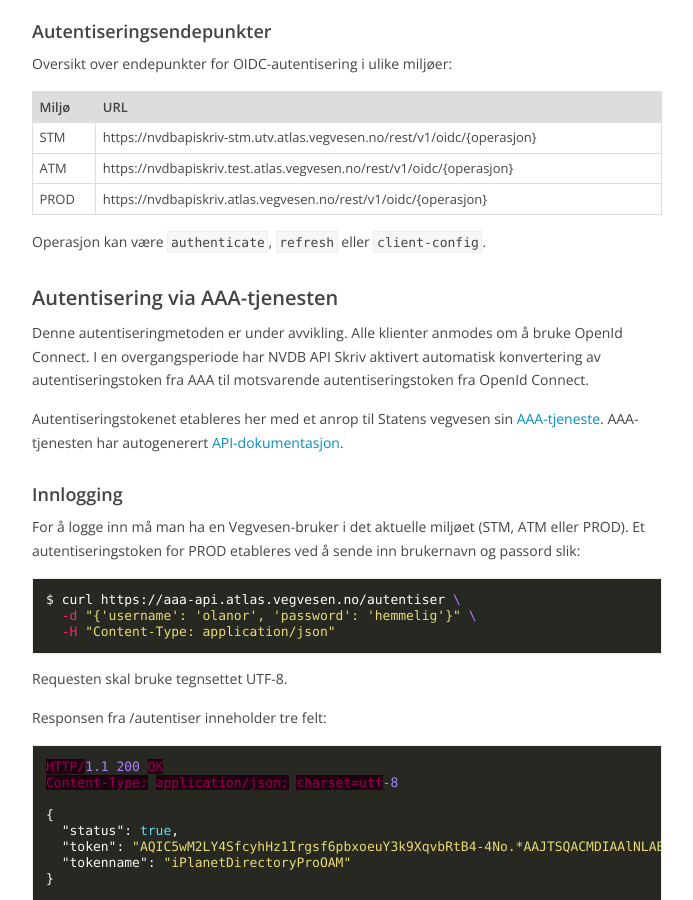
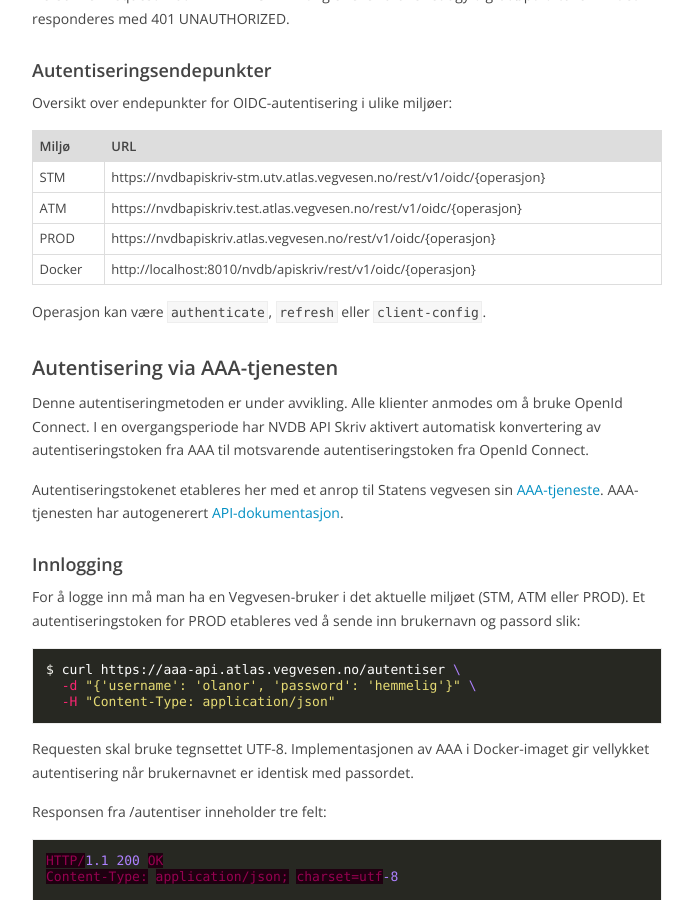
Before and after one commit to nvdb-vegdata/apiskrivdokumentasjon, a Jekyll site: the page built from autentisering.md, in a window 1280 px wide and 900 px high, scrolled down 2892 px. Shown: the whole window, without its empty margins (433-1126 px from the left). Built offline with Jekyll 4.4.1, drawn with Linux system fonts in a browser that asks for light colours; our own code applies the rules of GitHub Pages for plain Markdown files; some of the changed text lies outside the part shown.

Commit message:
Added info on AAA and OIDC in Docker image

````diff
--- a/autentisering.md
+++ b/autentisering.md
@@ -43,7 +43,9 @@ $ curl https://nvdbapiskriv.atlas.vegvesen.no/rest/v1/oidc/authenticate \
   -H "Content-Type: application/json"
 ```
 
-Requesten skal bruke tegnsettet UTF-8. Feltet ```realm``` er valgfritt og angir brukerens identity realm (brukertype). Tillatte verdier er:
+Requesten skal bruke tegnsettet UTF-8. Implementasjonen av OIDC i Docker-imaget gir vellykket autentisering når brukernavnet er identisk med passordet.
+
+Feltet ```realm``` er valgfritt og angir brukerens identity realm (brukertype). Tillatte verdier er:
 
 Realm|Beskrivelse
 -|-
@@ -137,6 +139,7 @@ Miljø|URL
 STM|https://nvdbapiskriv-stm.utv.atlas.vegvesen.no/rest/v1/oidc/{operasjon}
 ATM|https://nvdbapiskriv.test.atlas.vegvesen.no/rest/v1/oidc/{operasjon}
 PROD|https://nvdbapiskriv.atlas.vegvesen.no/rest/v1/oidc/{operasjon}
+Docker|http://localhost:8010/nvdb/apiskriv/rest/v1/oidc/{operasjon}
 
 Operasjon kan være ```authenticate```, ```refresh``` eller ```client-config```.
 
@@ -157,7 +160,7 @@ $ curl https://aaa-api.atlas.vegvesen.no/autentiser \
   -d "{'username': 'olanor', 'password': 'hemmelig'}" \
   -H "Content-Type: application/json"
 ```
-Requesten skal bruke tegnsettet UTF-8.
+Requesten skal bruke tegnsettet UTF-8. Implementasjonen av AAA i Docker-imaget gir vellykket autentisering når brukernavnet er identisk med passordet.
 
 Responsen fra /autentiser inneholder tre felt:
 
````
